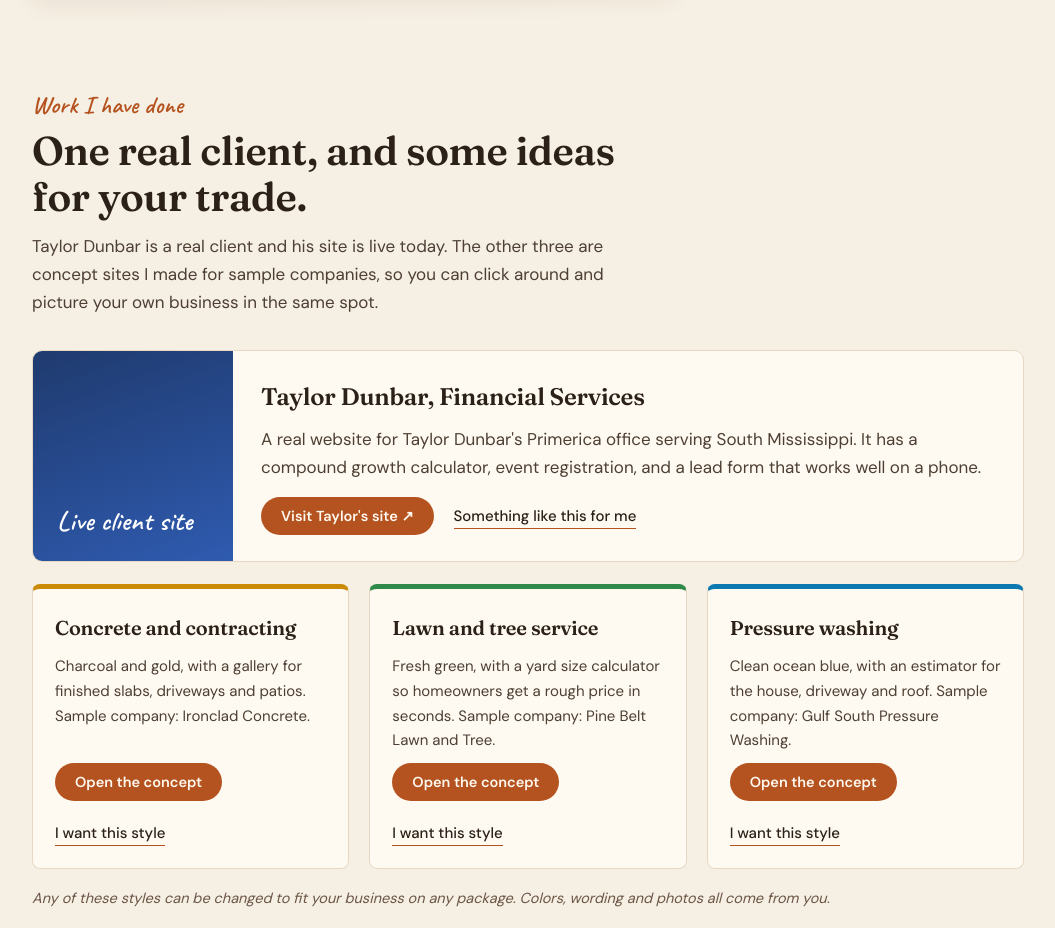
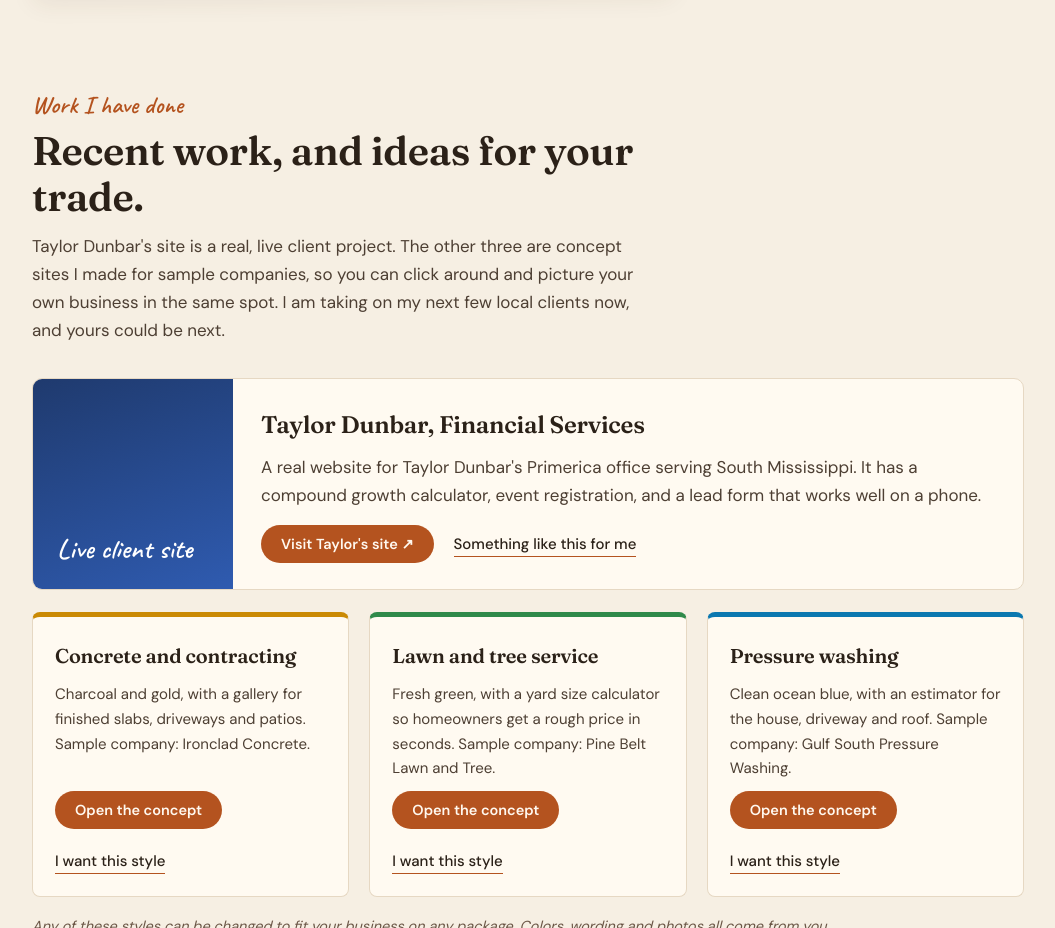
Before and after one commit to drewcox9179/coxdigitalsolutions, a plain HTML site: page index.html in a window 1280 px wide. Shown: the part 1045-1973 px from the top of the page, without its empty margins (112-1167 px from the left). Drawn offline with Linux system fonts and the light colour scheme.

Commit message:
Soften work section heading and add taking-new-clients line
Co-Authored-By: Claude Sonnet 5.5 <noreply@anthropic.com>
Claude-Session: https://claude.ai/code/session_01SyjwdQUmzkXnTgVnnXjU9h

```diff
--- a/index.html
+++ b/index.html
@@ -1231,8 +1231,8 @@
       <section id="work" class="hm-sec">
         <div class="hm-head">
           <p class="hm-hand">Work I have done</p>
-          <h3>One real client, and some ideas for your trade.</h3>
-          <p>Taylor Dunbar is a real client and his site is live today. The other three are concept sites I made for sample companies, so you can click around and picture your own business in the same spot.</p>
+          <h3>Recent work, and ideas for your trade.</h3>
+          <p>Taylor Dunbar's site is a real, live client project. The other three are concept sites I made for sample companies, so you can click around and picture your own business in the same spot. I am taking on my next few local clients now, and yours could be next.</p>
         </div>
 
         <article class="hm-feature">
```
